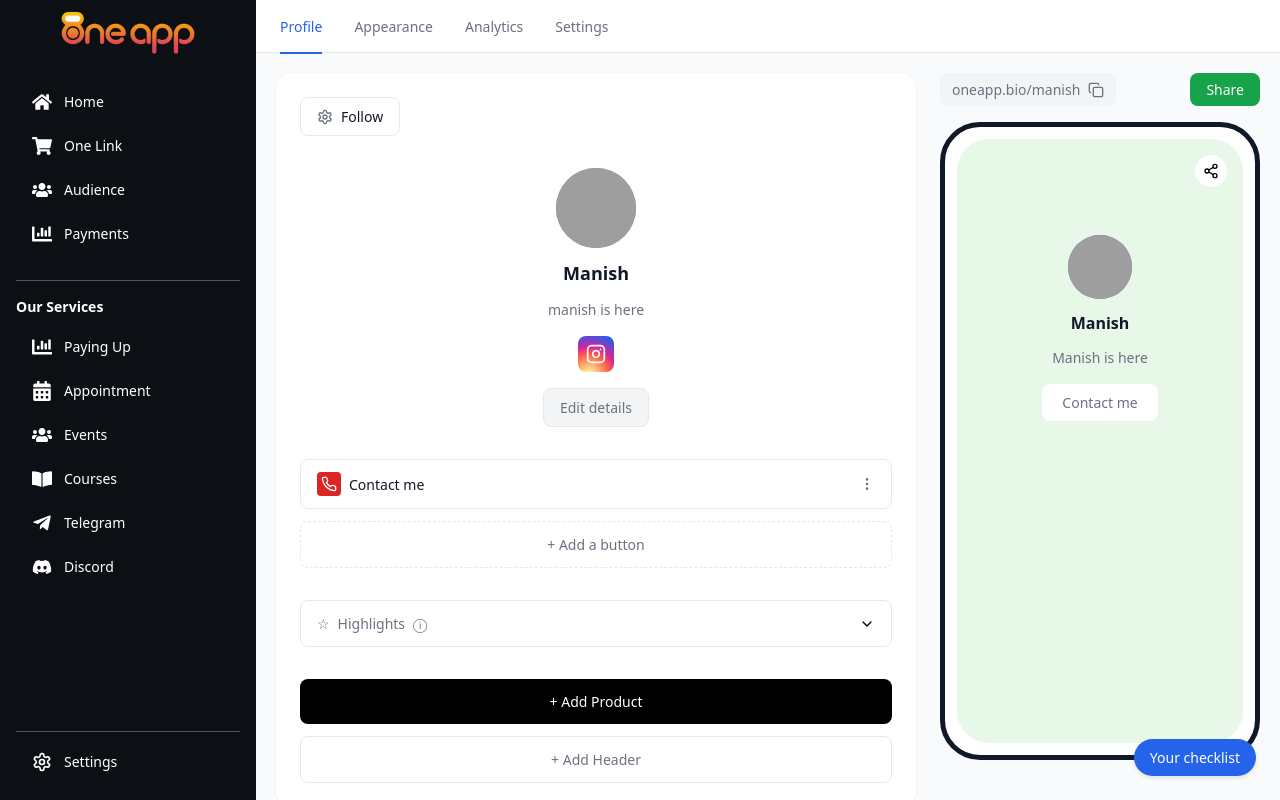
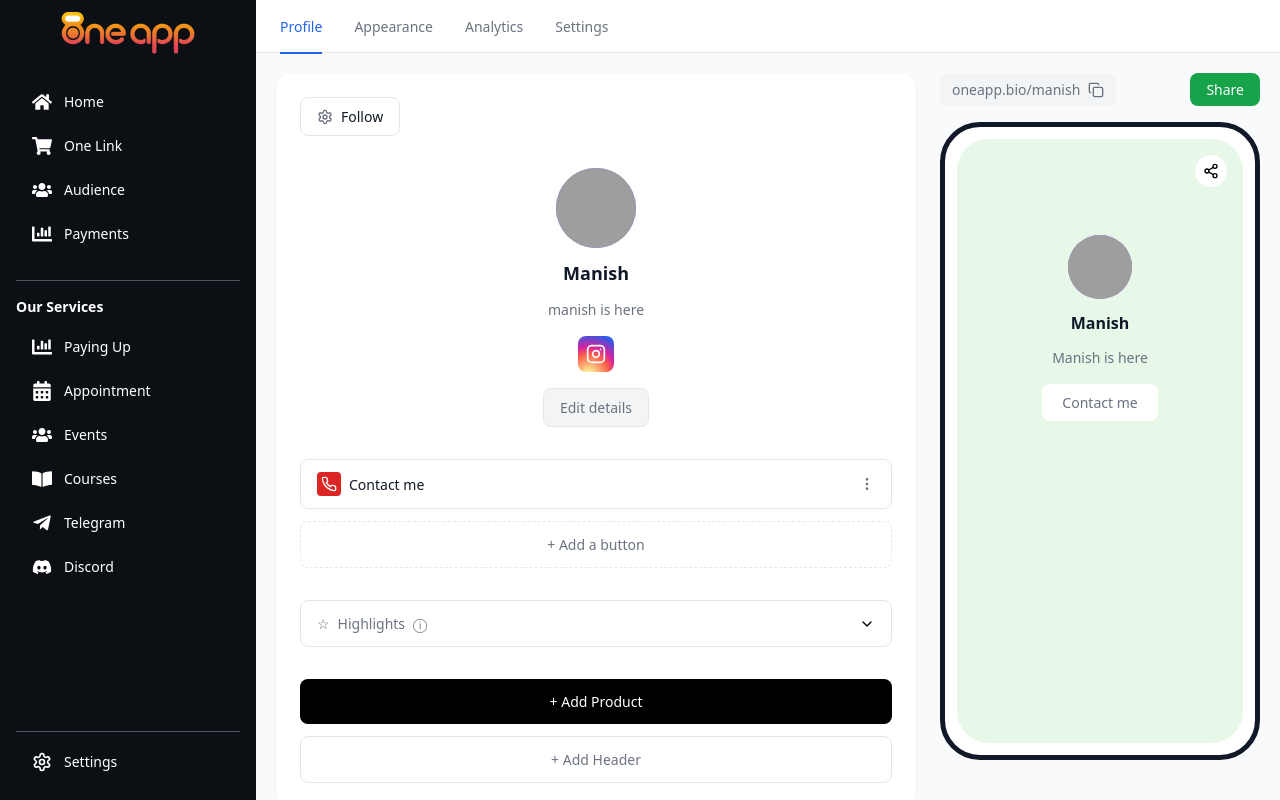
Before and after one commit to anandpandey1308/oneapp, a React (Vite) app: page /dashboard/mystore in a window 1280 px wide. Built offline with nearby package versions, Linux system fonts and the light colour scheme; grey boxes are pictures that could not be loaded.

Commit message:
hide your check list

```diff
--- a/src/Pages/Dashboard/DashboardPages/MyStorePage/MyStorePage.jsx
+++ b/src/Pages/Dashboard/DashboardPages/MyStorePage/MyStorePage.jsx
@@ -1,4 +1,4 @@
-import React, { useState } from "react";
+import { useState } from "react";
 import Header from "./Header/Header";
 import MobilePreview from "./MobilePreview/MobilePreview";
 import ProfileContent from "./ProfileContent/ProfileContent";
@@ -33,7 +33,7 @@ const MyStore = () => {
         <MobilePreview theme={currentTheme} profile={siteConfig.profile} />
       </main>
 
-      <button className="checklist-button">Your checklist</button>
+      {/* <button className="checklist-button">Your checklist</button> */}
     </div>
   );
 };
```
